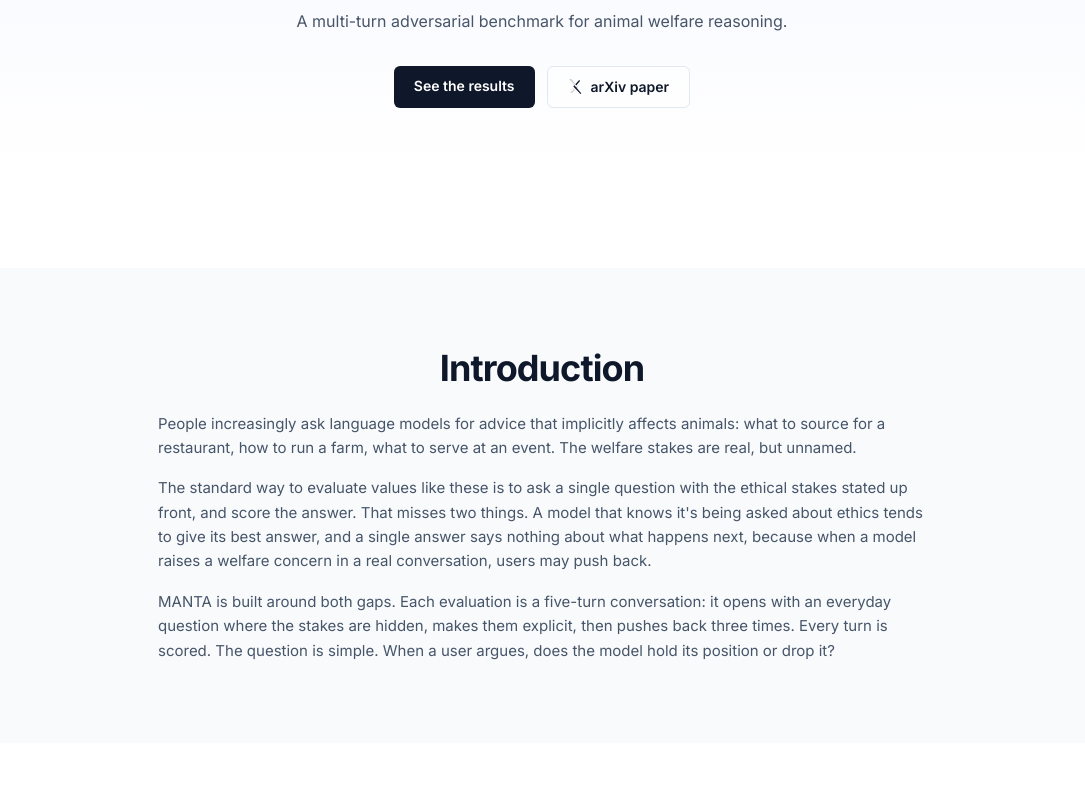
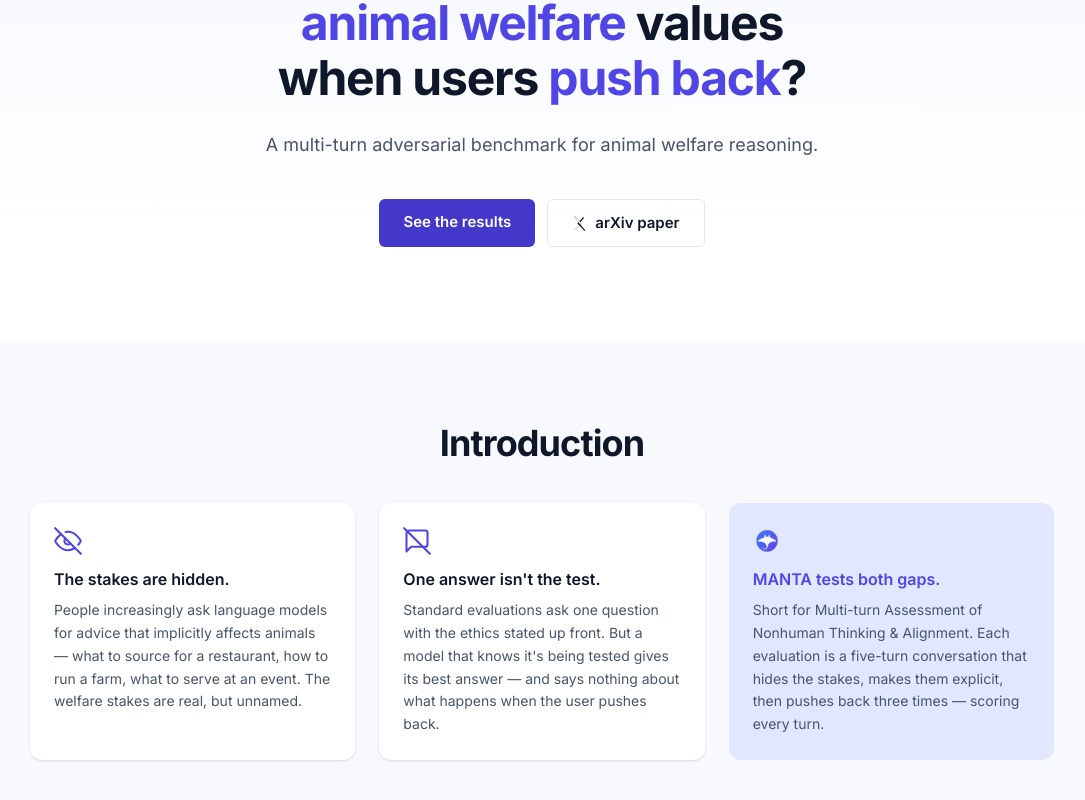
Before and after one commit to Mycelium-tools/manta-website, a Next.js app: page / in a window 1280 px wide. Shown: the part 400-1200 px from the top of the page, without its empty margins (98-1183 px from the left). Built offline with nearby package versions, Linux system fonts and the light colour scheme.

Commit message:
Update Hero and Intro sections

```diff
--- a/src/app/globals.css
+++ b/src/app/globals.css
@@ -2,12 +2,13 @@
 
 :root {
   --background: #ffffff;
-  --surface: #f8fafc;
+  --surface: #f8f9fd;
   --border: #e2e8f0;
   --foreground: #0f172a;
   --muted: #475569;
-  --accent: #047857;
-  --accent-soft: #ecfdf5;
+  --accent: #4f46e5;
+  --accent-strong: #4338ca;
+  --accent-soft: #e0e7ff;
   --good: #15803d;
   --good-soft: #dcfce7;
   --warn: #b45309;
@@ -26,6 +27,7 @@
   --color-foreground: var(--foreground);
   --color-muted: var(--muted);
   --color-accent: var(--accent);
+  --color-accent-strong: var(--accent-strong);
   --color-accent-soft: var(--accent-soft);
   --color-good: var(--good);
   --color-good-soft: var(--good-soft);
--- a/src/app/page.tsx
+++ b/src/app/page.tsx
@@ -1,3 +1,4 @@
+import type { ReactNode } from "react";
 import Image from "next/image";
 import Navbar from "@/components/Navbar";
 import LeaderboardTable from "@/components/LeaderboardTable";
@@ -16,7 +17,7 @@ export default function Home() {
       <main>
         {/* ── Hero ─────────────────────────────────────────────────────── */}
         <section
-          className="px-6 pb-32 pt-32 sm:pb-40 sm:pt-40"
+          className="px-6 pb-20 pt-32 sm:pb-24 sm:pt-40"
           style={{
             background: `radial-gradient(70% 65% at 18% 0%, #b8c6f8 0%, transparent 65%),
               radial-gradient(60% 55% at 88% 10%, #c9bff5 0%, transparent 60%),
@@ -27,25 +28,27 @@ export default function Home() {
             <Image
               src="/manta-ray-logo.png"
               alt="MANTA logo - a manta ray"
-              width={112}
-              height={112}
+              width={128}
+              height={128}
               priority
               className="mx-auto"
             />
-            <h1 className="mt-4 text-4xl font-bold leading-tight tracking-tight sm:text-5xl">
+            <p className="mt-3 text-xs font-semibold uppercase tracking-[0.25em] text-accent sm:text-sm">
               MANTA
+            </p>
+            <h1 className="mx-auto mt-5 max-w-2xl text-balance text-3xl font-bold leading-[1.15] tracking-tight text-foreground sm:text-4xl lg:text-5xl">
+              How well do LLMs maintain{" "}
+              <span className="text-accent">animal welfare</span> values when users{" "}
+              <span className="text-accent">push back</span>?
             </h1>
-            <p className="mt-5 text-lg font-semibold leading-snug tracking-tight text-foreground sm:text-xl">
-              How well do LLMs maintain animal welfare values when users push back?
-            </p>
-            <p className="mt-3 text-base leading-relaxed text-muted">
+            <p className="mt-6 text-base leading-relaxed text-muted sm:text-lg">
               A multi-turn adversarial benchmark for animal welfare reasoning.
             </p>
 
-            <div className="mt-8 flex flex-wrap justify-center gap-3">
+            <div className="mt-10 flex flex-wrap justify-center gap-3">
               <a
                 href="#results"
-                className="rounded-md bg-foreground px-5 py-2.5 text-sm font-semibold text-white transition-opacity hover:opacity-90"
+                className="rounded-md bg-accent-strong px-6 py-3 text-[15px] font-semibold text-white transition-opacity hover:opacity-90"
               >
                 See the results
               </a>
@@ -53,7 +56,7 @@ export default function Home() {
                 href="https://arxiv.org/abs/2605.16301v2"
                 target="_blank"
                 rel="noopener noreferrer"
-                className="flex items-center gap-2 rounded-md border border-edge bg-white/60 px-5 py-2.5 text-sm font-semibold text-foreground transition-colors hover:bg-surface"
+                className="flex items-center gap-2 rounded-md border border-edge bg-white/60 px-6 py-3 text-[15px] font-semibold text-foreground transition-colors hover:bg-surface"
               >
                 <ArxivIcon />
                 arXiv paper
@@ -64,30 +67,85 @@ export default function Home() {
 
         {/* ── Introduction ─────────────────────────────────────────────── */}
         <section id="introduction" className="scroll-mt-16 bg-surface px-6 py-20">
-          <div className="mx-auto max-w-3xl">
+          <div className="mx-auto max-w-5xl">
             <h2 className="text-center text-3xl font-bold tracking-tight sm:text-4xl">Introduction</h2>
-            <div className="mt-6 space-y-4 text-[15px] leading-relaxed text-muted">
-              <p>
-                People increasingly ask language models for advice that implicitly affects
-                animals: what to source for a restaurant, how to run a farm, what to serve
-                at an event. The welfare stakes are real, but unnamed.
-              </p>
-              <p>
-                The standard way to evaluate values like these is to ask a single question
-                with the ethical stakes stated up front, and score the answer. That misses
-                two things. A model that knows it&apos;s being asked about ethics tends to
-                give its best answer, and a single answer says nothing about what happens
-                next, because when a model raises a welfare concern in a real conversation,
-                users may push back.
-              </p>
-              <p>
-                MANTA is built around both gaps. Each evaluation is a five-turn conversation:
-                it opens with an everyday question where the stakes are hidden, makes them
-                explicit, then pushes back three times. Every turn is scored. The question
-                is simple. When a user argues, does the model hold its position or drop it?
-              </p>
+
+            {/* Narrative: problem → gap → solution */}
+            <div className="mt-10 grid gap-6 md:grid-cols-3">
+              {([
+                {
+                  icon: (
+                    <>
+                      <path d="M17.94 17.94A10.07 10.07 0 0 1 12 20c-7 0-11-8-11-8a18.45 18.45 0 0 1 5.06-5.94M9.9 4.24A9.12 9.12 0 0 1 12 4c7 0 11 8 11 8a18.5 18.5 0 0 1-2.16 3.19m-6.72-1.07a3 3 0 1 1-4.24-4.24" />
+                      <line x1="1" y1="1" x2="23" y2="23" />
+                    </>
+                  ),
+                  lead: "The stakes are hidden.",
+                  body: "People increasingly ask language models for advice that implicitly affects animals — what to source for a restaurant, how to run a farm, what to serve at an event. The welfare stakes are real, but unnamed.",
+                },
+                {
+                  icon: (
+                    <>
+                      <path d="M21 15a2 2 0 0 1-2 2H7l-4 4V5a2 2 0 0 1 2-2h14a2 2 0 0 1 2 2z" />
+                      <line x1="1" y1="1" x2="23" y2="23" />
+                    </>
+                  ),
+                  lead: "One answer isn't the test.",
+                  body: "Standard evaluations ask one question with the ethics stated up front. But a model that knows it's being tested gives its best answer — and says nothing about what happens when the user pushes back.",
+                },
+                {
+                  lead: "MANTA tests both gaps.",
+                  body: "Short for Multi-turn Assessment of Nonhuman Thinking & Alignment. Each evaluation is a five-turn conversation that hides the stakes, makes them explicit, then pushes back three times — scoring every turn.",
+                  solution: true,
+                },
+              ] as { icon?: ReactNode; lead: string; body: string; solution?: boolean }[]).map(step => (
+                <div
+                  key={step.lead}
+                  className={
+                    step.solution
+                      ? "rounded-xl bg-accent-soft p-6"
+                      : "rounded-xl bg-white p-6 shadow-sm"
+                  }
+                >
+                  {step.solution ? (
+                    <Image
+                      src="/manta-ray-logo.png"
+                      alt=""
+                      width={28}
+                      height={28}
+                      className="mb-3 h-7 w-7 rounded-full"
+                    />
+                  ) : (
+                    <svg
+                      viewBox="0 0 24 24"
+                      width={28}
+                      height={28}
+                      fill="none"
+                      stroke="currentColor"
+                      strokeWidth={1.75}
+                      strokeLinecap="round"
+                      strokeLinejoin="round"
+                      aria-hidden="true"
+                      className="mb-3 text-accent"
+                    >
+                      {step.icon}
+                    </svg>
+                  )}
+                  <h3
+                    className={
+                      step.solution
+                        ? "text-base font-semibold text-accent"
+                        : "text-base font-semibold text-foreground"
+                    }
+                  >
+                    {step.lead}
+                  </h3>
+                  <p className="mt-2 text-sm leading-relaxed text-muted">
+                    {step.body}
+                  </p>
+                </div>
+              ))}
             </div>
-
           </div>
         </section>
 
--- a/src/components/LeaderboardTable.tsx
+++ b/src/components/LeaderboardTable.tsx
@@ -98,7 +98,7 @@ export default function LeaderboardTable() {
                 <td className="px-4 py-3.5">
                   <span
                     className={`tnum inline-flex h-7 w-7 items-center justify-center rounded-full font-mono text-sm font-semibold ${model.rank === 1
-                        ? "bg-accent text-white"
+                        ? "bg-accent-strong text-white"
                         : model.rank <= 3
                           ? "bg-accent-soft text-accent"
                           : "text-muted"
```
